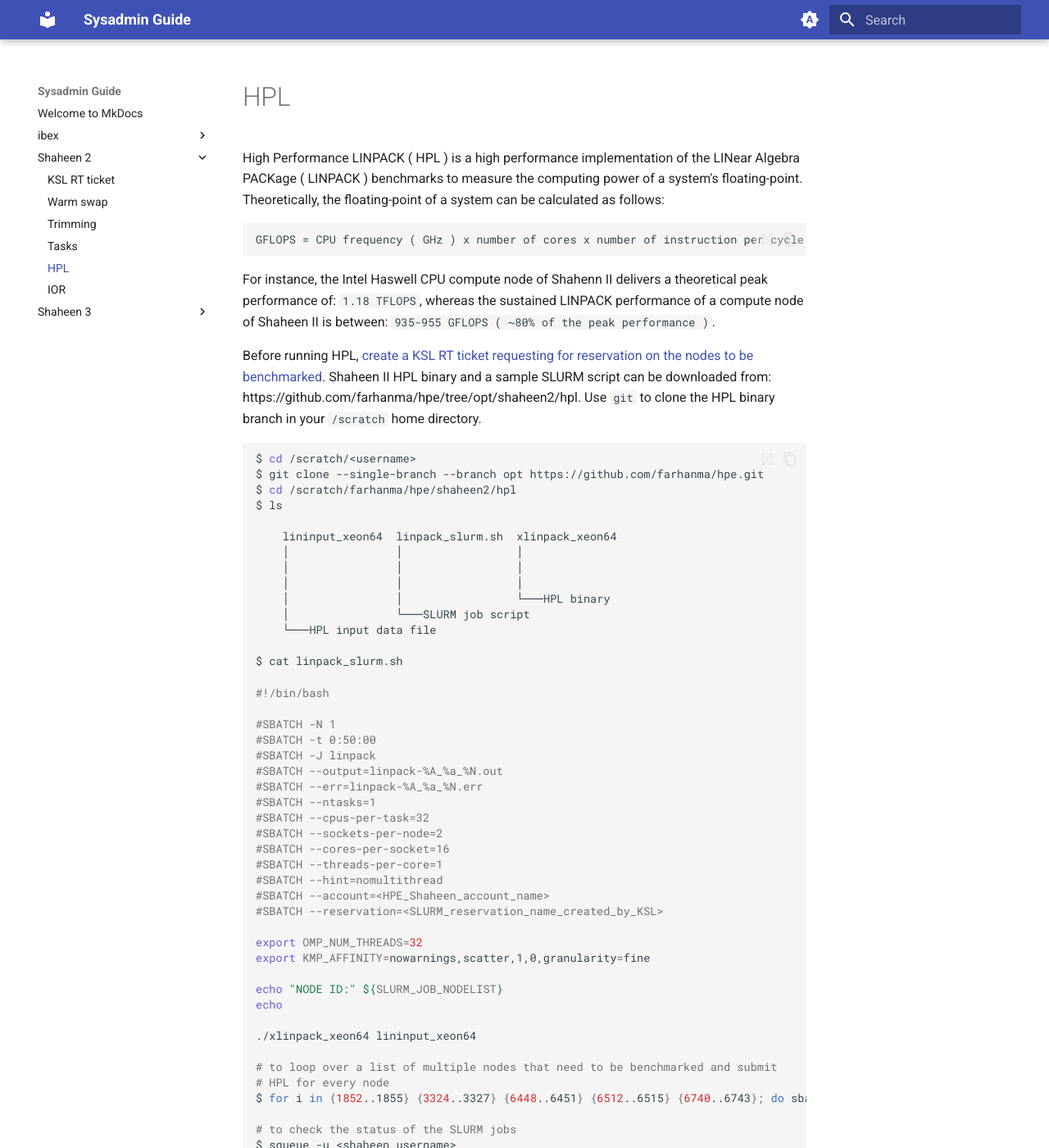
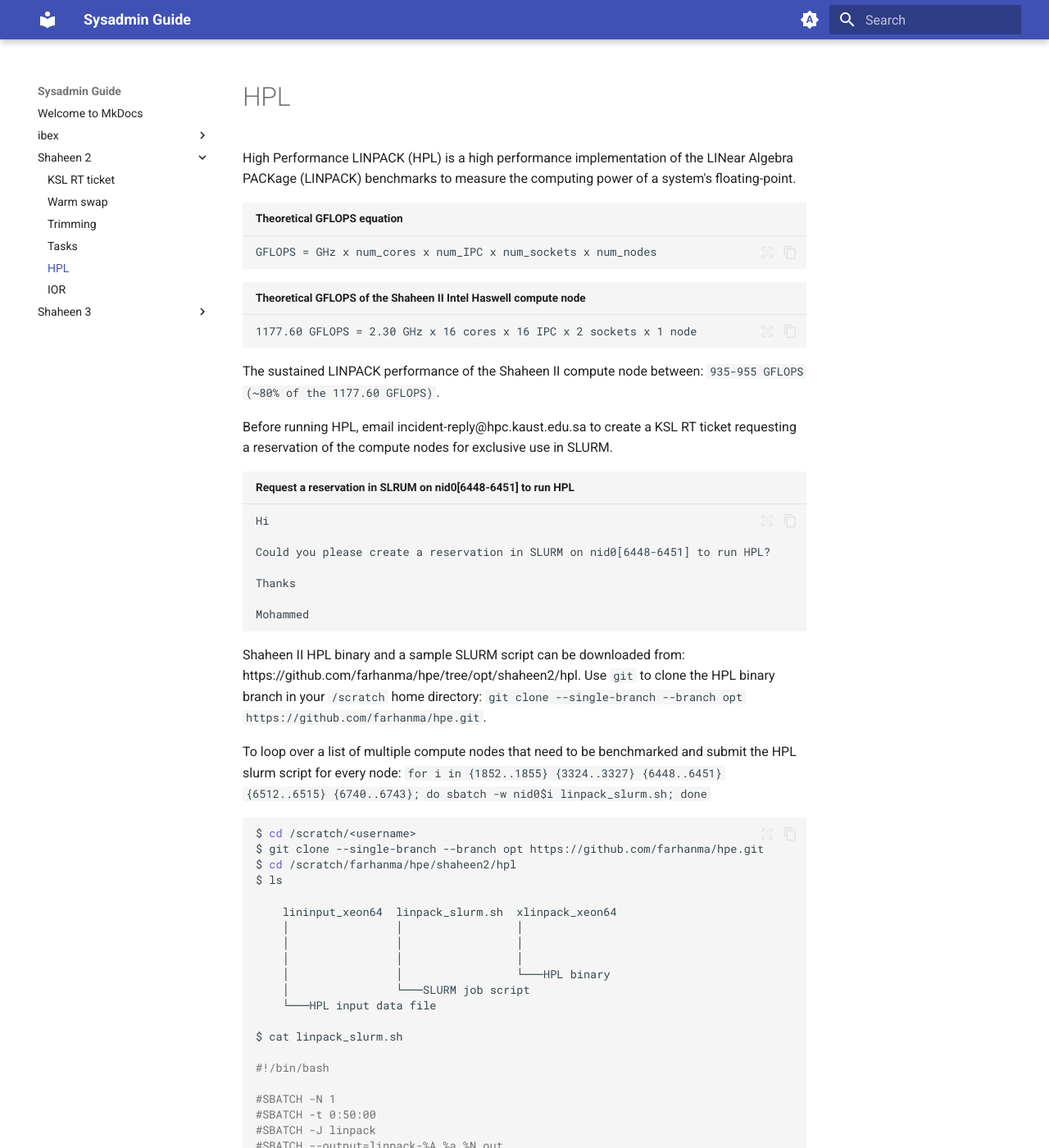
Before and after one commit to farhanma/hpe, an MkDocs documentation site: the page built from docs/shaheen2/hpl.md, in a window 1280 px wide and 1400 px high. Shown: the whole window at 82% size. Built offline with MkDocs 1.6.1 and Material for MkDocs 9.7.7, drawn with Linux system fonts in a browser that asks for light colours.

Commit message:
update hpl

````diff
--- a/docs/shaheen2/hpl.md
+++ b/docs/shaheen2/hpl.md
@@ -2,24 +2,44 @@
 title: HPL
 ---
 
-High Performance LINPACK ( HPL ) is a high performance implementation of the
-LINear Algebra PACKage ( LINPACK ) benchmarks to measure the computing power of
-a system's floating-point. Theoretically, the floating-point of a system can be
-calculated as follows:
+High Performance LINPACK (HPL) is a high performance implementation of the
+LINear Algebra PACKage (LINPACK) benchmarks to measure the computing power of
+a system's floating-point.
 
-```math
-GFLOPS = CPU frequency ( GHz ) x number of cores x number of instruction per cycle x number of sockets x number of nodes
+```math title="Theoretical GFLOPS equation"
+GFLOPS = GHz x num_cores x num_IPC x num_sockets x num_nodes
 ```
 
-For instance, the Intel Haswell CPU compute node of Shahenn II delivers a
-theoretical peak performance of: `1.18 TFLOPS`, whereas the sustained LINPACK
-performance of a compute node of Shaheen II is between:
-`935-955 GFLOPS ( ~80% of the peak performance )`.
+```math title="Theoretical GFLOPS of the Shaheen II Intel Haswell compute node"
+1177.60 GFLOPS = 2.30 GHz x 16 cores x 16 IPC x 2 sockets x 1 node
+```
 
-Before running HPL, [create a KSL RT ticket requesting for reservation on the nodes to be benchmarked](rt-ticket.md).
+The sustained LINPACK performance of the Shaheen II compute node between:
+`935-955 GFLOPS (~80% of the 1177.60 GFLOPS)`.
+
+Before running HPL, email incident-reply@hpc.kaust.edu.sa to create a KSL RT
+ticket requesting a reservation of the compute nodes for exclusive use in SLURM.
+
+```wiki title="Request a reservation in SLRUM on nid0[6448-6451] to run HPL"
+Hi
+
+Could you please create a reservation in SLURM on nid0[6448-6451] to run HPL?
+
+Thanks
+
+Mohammed
+```
+
 Shaheen II HPL binary and a sample SLURM script can be downloaded from:
 https://github.com/farhanma/hpe/tree/opt/shaheen2/hpl. Use `git` to clone the
-HPL binary branch in your `/scratch` home directory.
+HPL binary branch in your `/scratch` home directory:
+`git clone --single-branch --branch opt https://github.com/farhanma/hpe.git`.
+
+To loop over a list of multiple compute nodes that need to be benchmarked and
+submit the HPL slurm script for every node:
+`for i in {1852..1855} {3324..3327} {6448..6451} {6512..6515} {6740..6743}; do sbatch -w nid0$i linpack_slurm.sh; done`
+
+
 
 ```sh
 $ cd /scratch/<username>
````
